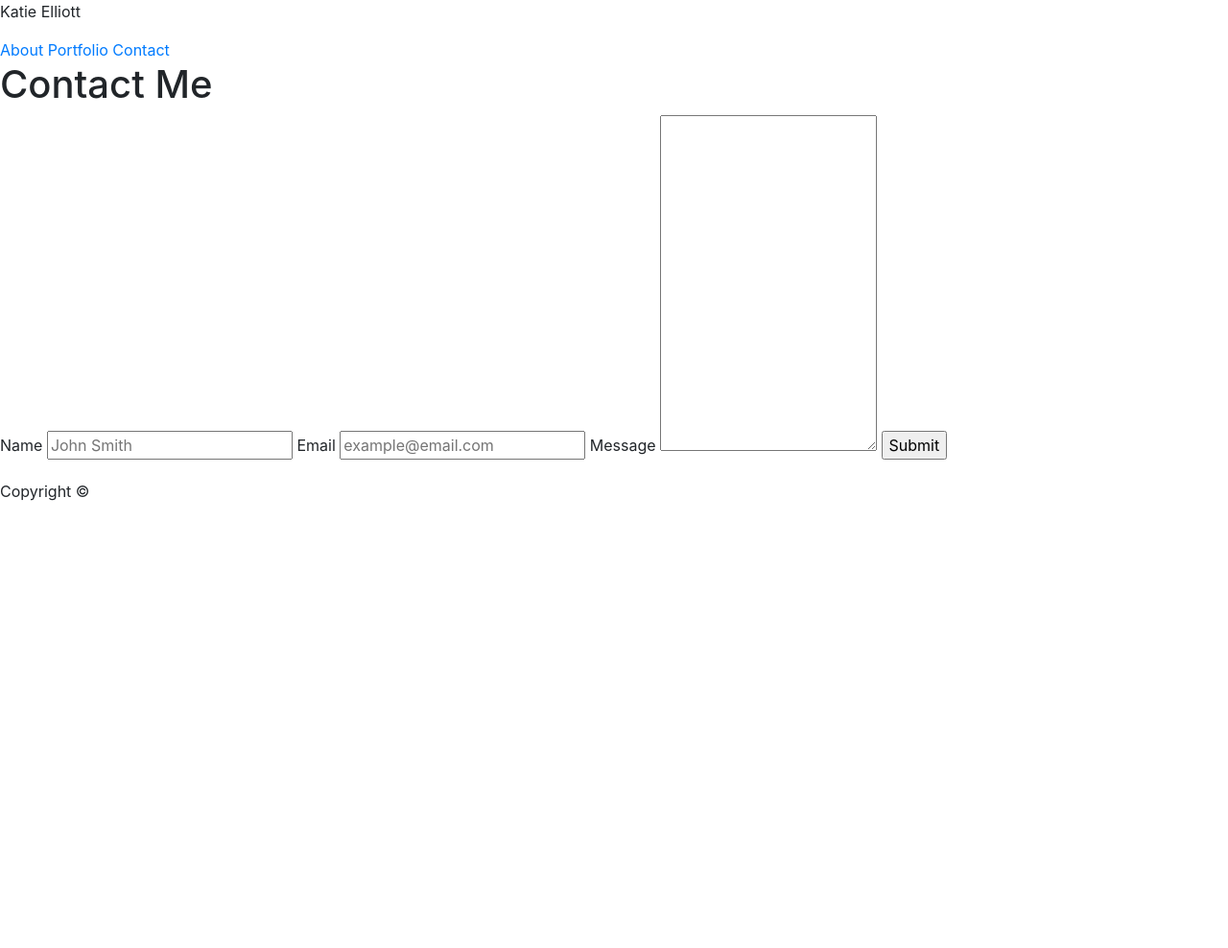
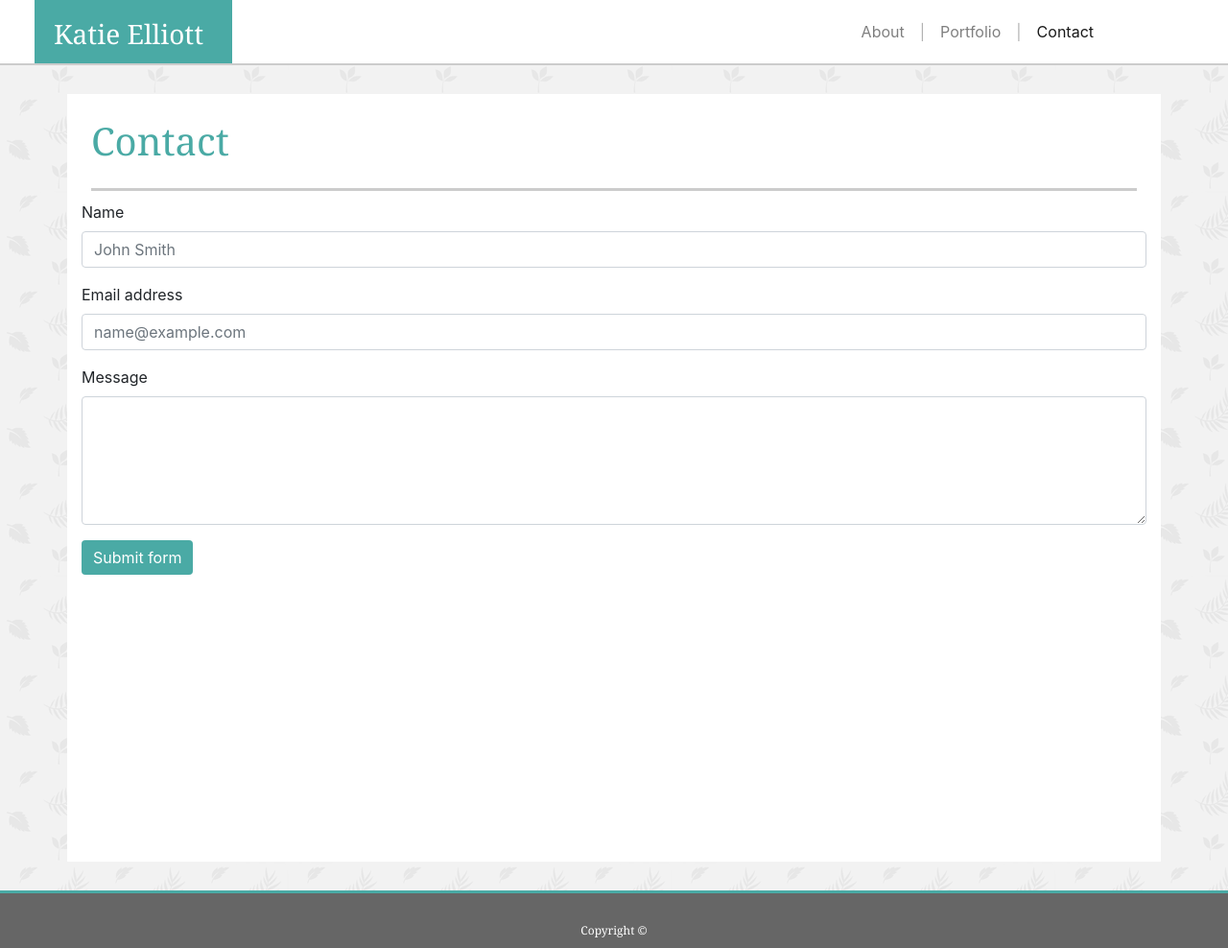
Before and after one commit to kelliott14/Bootstrap-Portfolio, a plain HTML site: page contact.html in a window 1280 px wide. Shown: the whole page at 96% size. Before the commit the page ends 800 px from the top, so only its background shows below. Drawn offline with nearby package versions, Linux system fonts and the light colour scheme.

Commit message:
contact.html complete

```diff
--- a/contact.html
+++ b/contact.html
@@ -1,42 +1,93 @@
+
 <!DOCTYPE html>
 <head>
     <link rel="stylesheet" href="https://maxcdn.bootstrapcdn.com/bootstrap/4.0.0/css/bootstrap.min.css">
     <title>Katie Elliott Portfolio</title>
 </head>
+<nav class="navbar navbar-expand-lg navbar-light"
+        style="background-color: #ffff;
+            border-bottom: 2px solid #cccccc;
+            height: 68px;
+            margin-bottom: 30px;">
+    <span class="navbar-brand mb-0 h1"
+        style= "background-color: #4aaaa5;color: #ffff;font-size: 28px;padding: 20px 30px 10px 20px; margin-left: 20px;font-family: Georgia, 'Times New Roman', Times, serif;position: absolute; bottom: 0">Katie Elliott</span>
+    <span class="navbar-text" style="width:70%"></span>
 
-    <body>
+    <button class="navbar-toggler" type="button" data-toggle="collapse" data-target="#navbarSupportedContent" aria-controls="navbarSupportedContent" aria-expanded="false" aria-label="Toggle navigation">
+        <span class="navbar-toggler-icon"></span>
+    </button>
 
-    <nav>
-            <header>Katie Elliott</header>
-            <p id="headerspace"></p>
-            <div class="PageNav">
-                <a href="index.html">About</a>
-                <a id="Portfoliolink" href="portfolio.html">Portfolio</a>
-                <a href="contact.html">Contact</a>
+    <div class="collapse navbar-collapse" id="navbarSupportedContent">
+        <ul class="navbar-nav mr-auto">
+            <li class="nav-item">
+                <a class="nav-link" href="./index.html">About</a>
+            </li>
+            <li class="nav-link disabled">|</li>
+            <li class="nav-item">
+                <a class="nav-link" href="./portfolio.html">Portfolio</a>
+                <li class="nav-link disabled">|</li>
+            </li>
+            <li class="nav-item">
+                <a class="nav-link active" href="./contact.html">Contact</a>
+            </li>
+        </ul>
+    </div>
+</nav>
+
+<body style="background-image: url(./assets/leaves-pattern.png)">
+    <div class="container"
+            style="background-color: #ffff;
+            height: 100vh;
+            margin-bottom: 30px;">
+            <div class="row">
+                <div class="col-md-12"
+                style="color: #4aaaa5;
+                font-family: Georgia, 'Times New Roman', Times, serif;">
+                    <h1
+                    style="padding: 25px 15px 25px 0px;
+                    border-bottom:  3px solid #cccccc;
+                    margin: 0px 10px 0 10px;">Contact</h1>
+                </div>
             </div>
 
-        </nav>
-
-    <section class="contact">
-        <h1>Contact Me </h1>
-        <form>
-            <label for="name">Name</label>
-            <input type="text" id="name" placeholder="John Smith">
-            <label for="email">Email</label>
-            <input type="email" id="email" placeholder="example@email.com">
-            <label for="message">Message</label>
-            <textarea id="message" name="message" style="height:350px"></textarea>
-            <input type="button" id="button" value="Submit">
+            <form style="margin-top: 10px;">
+                    <div class="form-group">
+                            <label for="exampleFormControlInput1">Name</label>
+                            <input type="name" class="form-control" id="exampleFormControlInput1" placeholder="John Smith">
+                          </div>
+                    <div class="form-group">
+                      <label for="exampleFormControlInput1">Email address</label>
+                      <input type="email" class="form-control" id="exampleFormControlInput1" placeholder="name@example.com">
+                    </div>
+                    <div class="form-group">
+                      <label for="exampleFormControlTextarea1">Message</label>
+                      <textarea class="form-control" id="exampleFormControlTextarea1" rows="5"></textarea>
+                    </div>
+                    <div>
+                        <button class="btn btn-primary" type="submit"
+                            style="background-color: #4aaaa5;
+                            border:none;">Submit form</button>
+                    </div>
                   </form>
+    </div>
 
 
-    </section>
 
-
-    <footer>
-            <p id="footerspace"> </p>
-            <p id="copyright">Copyright &copy; </p>
+    <footer class="d-flex justify-content-center mt-auto"
+        style="color: #ffff;
+            background-color: #666666;
+            border-top:  3px solid #4aaaa5;
+            font-family: Georgia, 'Times New Roman', Times, serif;
+            height: 60px;
+            size: 8px;">
+        <span class="align-center"
+            style="padding-top: 30px;
+            font-size: 12px;">Copyright &copy;
+        </span>
 
     </footer>
 
 </body>
+
+
+</html>
```
Lines whose indentation alone changed are shown as unchanged.
